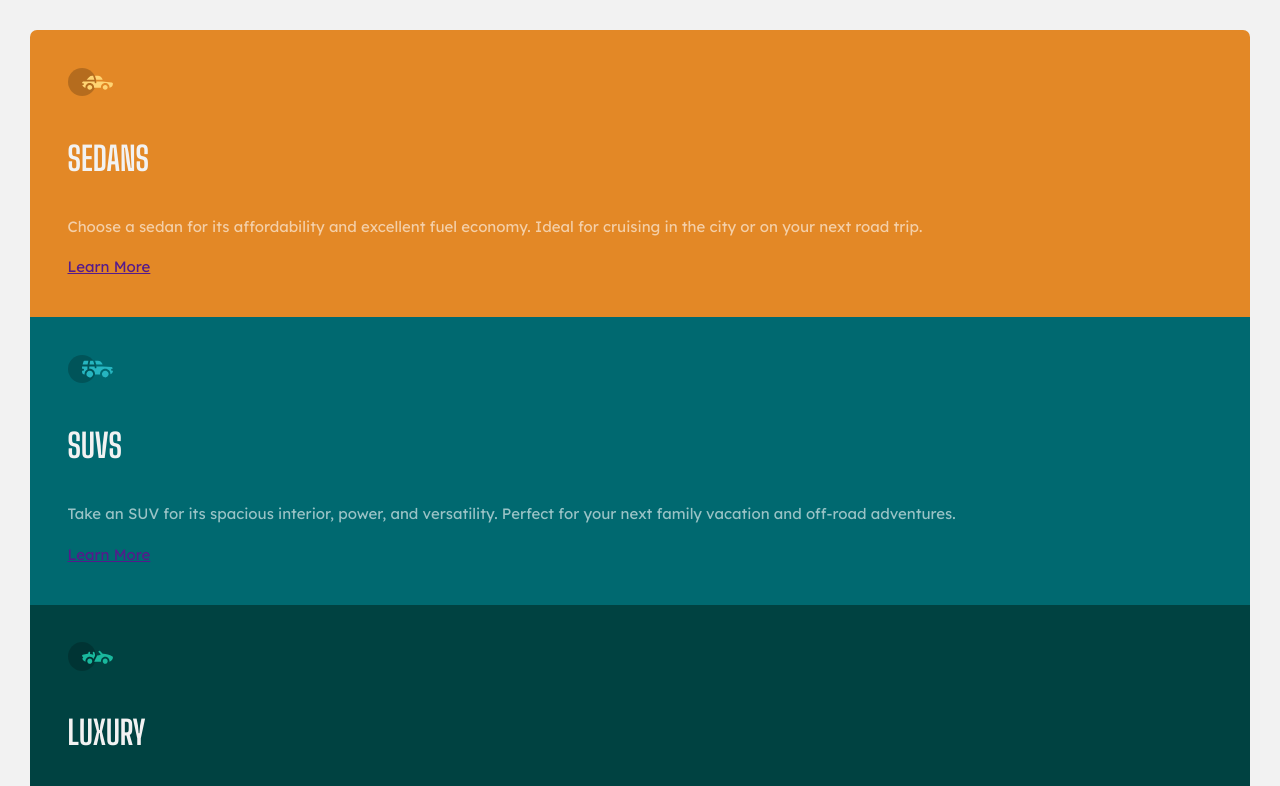
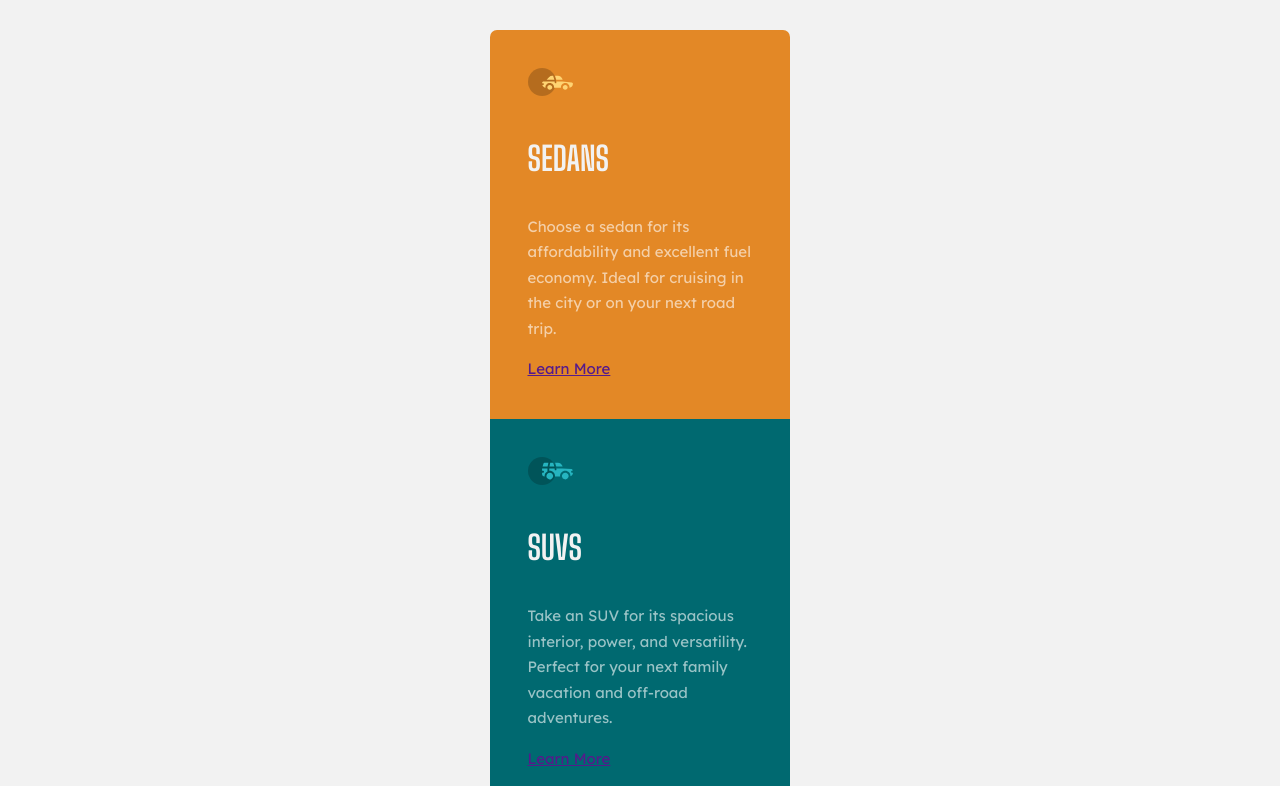
Before and after one commit to mrMikHippo/3-column-preview-card-component, a website: page index.html in a window 1280 px wide. Shown: the top 786 px of the page. Drawn offline with Linux system fonts and the light colour scheme.

Commit message:
Fixed flex styles

```diff
--- a/css/styles.css
+++ b/css/styles.css
@@ -36,7 +36,7 @@ body {
 
   display: flex;
   flex-direction: column;
-  /* justify-content: center; */
+  align-items: center;
 }
 
 h1, h2, h3, h4 {
@@ -47,27 +47,17 @@ h1, h2, h3, h4 {
 }
 
 section {
-  /* width: 60%; */
-  /* align-self: center; */
   flex-grow: 1;
   color: var(--paragraphs);
-  /* display: flex; */
-}
-
-img {
-  width: 3em;
 }
 
 .card {
   padding: 2.5em;
+  max-width: 300px;
 }
 
-.card:first-child {
-  border-radius: 7px 7px 0 0;
-}
-
-.card:last-child {
-  border-radius: 0 0 7px 7px;
+.card img {
+  width: 3em;
 }
 
 .title {
@@ -76,6 +66,7 @@ img {
 
 .card:first-child {
   background: var(--bright-orange);
+  border-radius: 7px 7px 0 0;
 }
 
 .card:nth-child(2) {
@@ -84,6 +75,7 @@ img {
 
 .card:last-child {
   background: var(--very-dark-cyan);
+  border-radius: 0 0 7px 7px;
 }
 
 .attribution {
@@ -105,10 +97,6 @@ img {
     justify-content: center;
   }
 
-  .card {
-    width: 300px;
-  }
-
   .card:first-child {
     border-radius: 7px 0 0 7px;
   }
```
